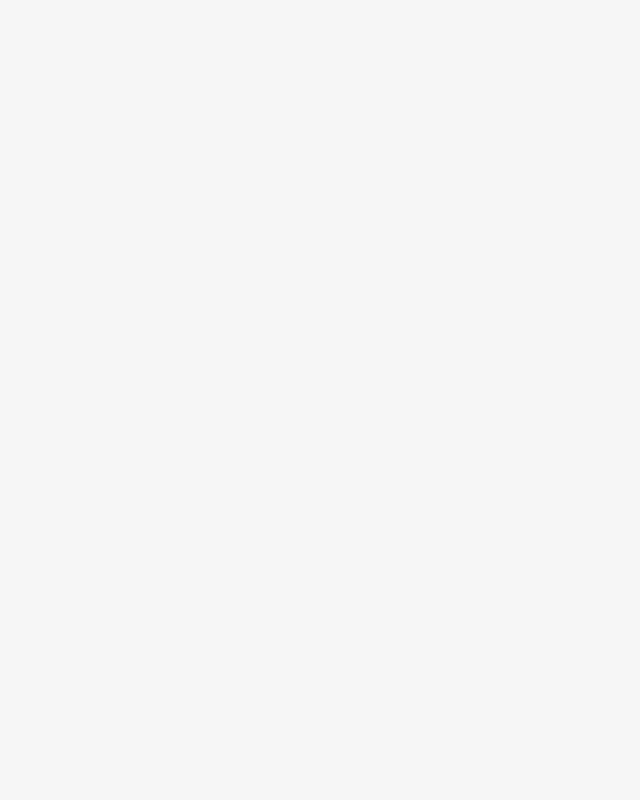
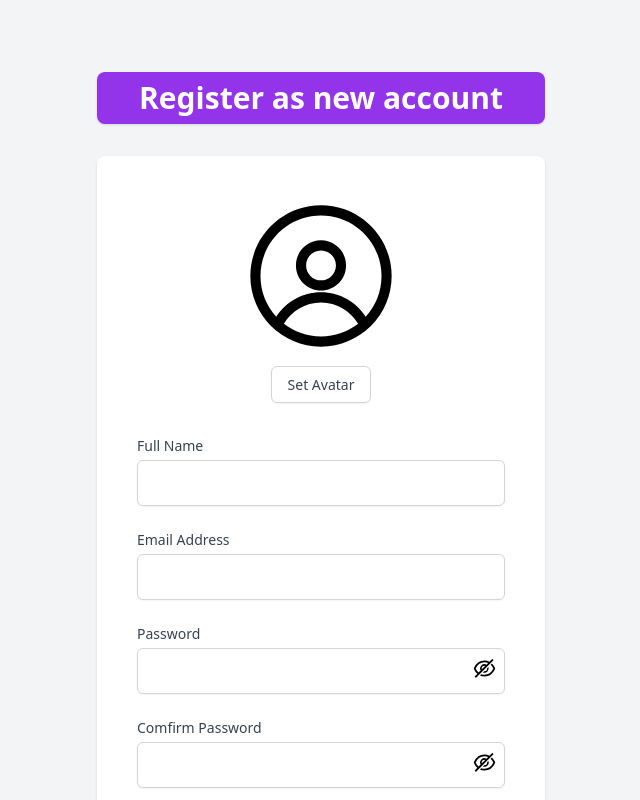
Before and after one commit to SKAhire/E-commerce, a React (Create React App) app in the folder frontend/: page /sign-up in a window 1280 px wide. Before the commit this address had no page. Shown: the top 800 px of the page, without its empty margins (319-959 px from the left). Built offline with nearby package versions, Linux system fonts and the light colour scheme.

Commit message:
SignupPage Design

```diff
--- a/frontend/src/App.js
+++ b/frontend/src/App.js
@@ -1,5 +1,5 @@
 
-import {LoginPage} from "./Routes.js";
+import {LoginPage, SignupPage} from "./Routes.js";
 import './App.css';
 import {
   BrowserRouter as Router,
@@ -15,6 +15,7 @@
     <Router>
       <Routes>
         <Route exact path='/login' element={<LoginPage />} />
+        <Route exact path='/sign-up' element={<SignupPage />} />
       </Routes>
     </Router>
 
--- a/frontend/src/Routes.js
+++ b/frontend/src/Routes.js
@@ -1,5 +1,7 @@
 import LoginPage from "../src/pages/LoginPage.jsx";
+import SignupPage from "../src/pages/SignupPage.jsx";
 
 export {
     LoginPage,
+    SignupPage,
 }
--- a/frontend/src/components/Login/Login.jsx
+++ b/frontend/src/components/Login/Login.jsx
@@ -10,9 +10,9 @@
   const [visible, setVisible] = useState(false);
 
   return (
-    <div className="min-h-screen bg-gray-50 flex justify-center flex-col py-12 sm:px-6 lg:px-8">
+    <div className="min-h-screen bg-gray-100 flex justify-center flex-col py-12 sm:px-6 lg:px-8">
       <div className="sm:mx-auto sm:w-full sm:max-w-md">
-        <h2 className="mt-6 text-center text-3xl font-extrabold text-gray-900">
+        <h2 className="mt-6 text-center text-3xl font-extrabold py-2 text-white bg-purple-600 shadow sm:rounded-lg">
           Login to your account
         </h2>
       </div>
--- /dev/null
+++ b/frontend/src/components/Signup/Signup.jsx
@@ -0,0 +1,202 @@
+import React, { useState } from "react";
+import { AiOutlineEye, AiOutlineEyeInvisible } from "react-icons/ai";
+import styles from "../../styles/styles";
+import { Link } from "react-router-dom";
+import { RxAvatar } from "react-icons/rx";
+
+const Signup = () => {
+  const [name, setName] = useState("");
+  const [email, setEmail] = useState("");
+  const [avatar, setAvatar] = useState("");
+  const [password, setPassword] = useState({ pass: "", cpass: "" });
+  const [visible, setVisible] = useState(false);
+
+  const handleSubmit = () => {
+    console.log("test handle");
+  };
+
+  const handleFileInputChange = (e) => {
+    const file = e.target.files[0];
+    setAvatar(file);
+  };
+
+  return (
+    <div className="min-h-screen bg-gray-100 flex justify-center flex-col py-12 sm:px-6 lg:px-8">
+      <div className="sm:mx-auto sm:w-full sm:max-w-md">
+        <h2 className="mt-6 text-center text-3xl font-extrabold py-2 text-white bg-purple-600 shadow sm:rounded-lg">
+          Register as new account
+        </h2>
+      </div>
+      <div className="mt-8 sm:mx-auto sm:w-full sm:max-w-md">
+        <div className="bg-white py-8 px-4 shadow sm:rounded-lg sm:px-10">
+          <form className="space-y-6">
+            <div className="">
+              <label
+                htmlFor="avatar"
+                className="block text-sm font-medium text-gray-700"
+              ></label>
+              <div className="mt-2 flex justify-center flex-col items-center">
+                <div className="h-40 w-40 rounded-full overflow-hidden">
+                  {avatar ? (
+                    <img
+                      src={URL.createObjectURL(avatar)}
+                      alt="avatar"
+                      className="h-full w-full object-cover rounded-full "
+                    />
+                  ) : (
+                    <RxAvatar className="h-40 w-40" />
+                  )}
+                </div>
+                <div className="my-4 text-center">
+                  <label
+                    htmlFor="file-input"
+                    className=" px-4 py-2 border border-gray-300 rounded-md shadow-sm text-sm font-medium text-gray-700 bg-white hover:bg-gray-50 "
+                  >
+                    <span>Set Avatar</span>
+                    <input
+                      type="file"
+                      name="avatar"
+                      id="file-input"
+                      accept=".jpg,.jpeg,.png"
+                      onChange={handleFileInputChange}
+                      className="sr-only"
+                    />
+                  </label>
+                </div>
+              </div>
+            </div>
+
+            <div>
+              <label
+                htmlFor="name"
+                className="block text-sm font-medium text-gray-700"
+              >
+                Full Name
+              </label>
+              <div className="mt-1">
+                <input
+                  type="text"
+                  name="name"
+                  id="name"
+                  autoComplete="name"
+                  value={name}
+                  onChange={(e) => {
+                    setName(e.target.value);
+                  }}
+                  className="appearance-none block w-full px-3 py-3 border border-gray-300 rounded-md shadow-sm placeholder-gray-400 focus:ring-purple-500 focus:outline-none focus:border-purple-500 sm:text-sm"
+                />
+              </div>
+            </div>
+            <div>
+              <label
+                htmlFor="email"
+                className="block text-sm font-medium text-gray-700"
+              >
+                Email Address
+              </label>
+              <div className="mt-1">
+                <input
+                  type="email"
+                  name="email"
+                  id="email"
+                  autoComplete="email"
+                  value={email}
+                  onChange={(e) => {
+                    setEmail(e.target.value);
+                  }}
+                  className="appearance-none block w-full px-3 py-3 border border-gray-300 rounded-md shadow-sm placeholder-gray-400 focus:ring-purple-500 focus:outline-none focus:border-purple-500 sm:text-sm"
+                />
+              </div>
+            </div>
+
+            <div>
+              <label
+                htmlFor="password"
+                className="block text-sm font-medium text-gray-700"
+              >
+                Password
+              </label>
+              <div className="mt-1 relative">
+                <input
+                  type={visible ? "text" : "password"}
+                  name="password"
+                  id="password"
+                  autoComplete="current-password"
+                  value={password.pass}
+                  onChange={(e) => {
+                    setPassword(e.target.value);
+                  }}
+                  className="appearance-none block w-full px-3 py-3 border border-gray-300 rounded-md shadow-sm placeholder-gray-400 focus:ring-purple-500 focus:outline-none focus:border-purple-500 sm:text-sm"
+                />
+                {visible ? (
+                  <AiOutlineEye
+                    className="absolute right-2 top-2 cursor-pointer"
+                    size={25}
+                    onClick={() => setVisible(false)}
+                  />
+                ) : (
+                  <AiOutlineEyeInvisible
+                    className="absolute right-2 top-2 cursor-pointer"
+                    size={25}
+                    onClick={() => setVisible(true)}
+                  />
+                )}
+              </div>
+            </div>
+            <div>
+              <label
+                htmlFor="cpassword"
+                className="block text-sm font-medium text-gray-700"
+              >
+                Comfirm Password
+              </label>
+              <div className="mt-1 relative">
+                <input
+                  type={visible ? "text" : "password"}
+                  name="cpassword"
+                  id="cpassword"
+                  autoComplete="current-password"
+                  value={password.cpass}
+                  onChange={(e) => {
+                    setPassword(e.target.value);
+                  }}
+                  className="appearance-none block w-full px-3 py-3 border border-gray-300 rounded-md shadow-sm placeholder-gray-400 focus:ring-purple-500 focus:outline-none focus:border-purple-500 sm:text-sm"
+                />
+                {visible ? (
+                  <AiOutlineEye
+                    className="absolute right-2 top-2 cursor-pointer"
+                    size={25}
+                    onClick={() => setVisible(false)}
+                  />
+                ) : (
+                  <AiOutlineEyeInvisible
+                    className="absolute right-2 top-2 cursor-pointer"
+                    size={25}
+                    onClick={() => setVisible(true)}
+                  />
+                )}
+              </div>
+            </div>
+
+            <div>
+              <button
+                type="submit"
+                className="group relative w-full h-[40px] flex justify-center py-2 px-4 border border-transparent text-sm font-medium rounded-md text-white bg-purple-600 hover:bg-purple-700"
+              >
+                Submit
+              </button>
+            </div>
+            <div className={`${styles.noramlFlex} w-full`}>
+              <h4>Already have an account? </h4>
+              <Link to="/login" className="text-purple-600 pl-2">
+                Login
+              </Link>
+            </div>
+          </form>
+        </div>
+      </div>
+    </div>
+  );
+};
+
+export default Signup;
--- /dev/null
+++ b/frontend/src/pages/SignupPage.jsx
@@ -0,0 +1,12 @@
+import React from 'react';
+import Signup from "../components/Signup/Signup.jsx";
+
+const SignupPage = () => {
+  return (
+    <div>
+      <Signup />
+    </div>
+  )
+}
+
+export default SignupPage
```
